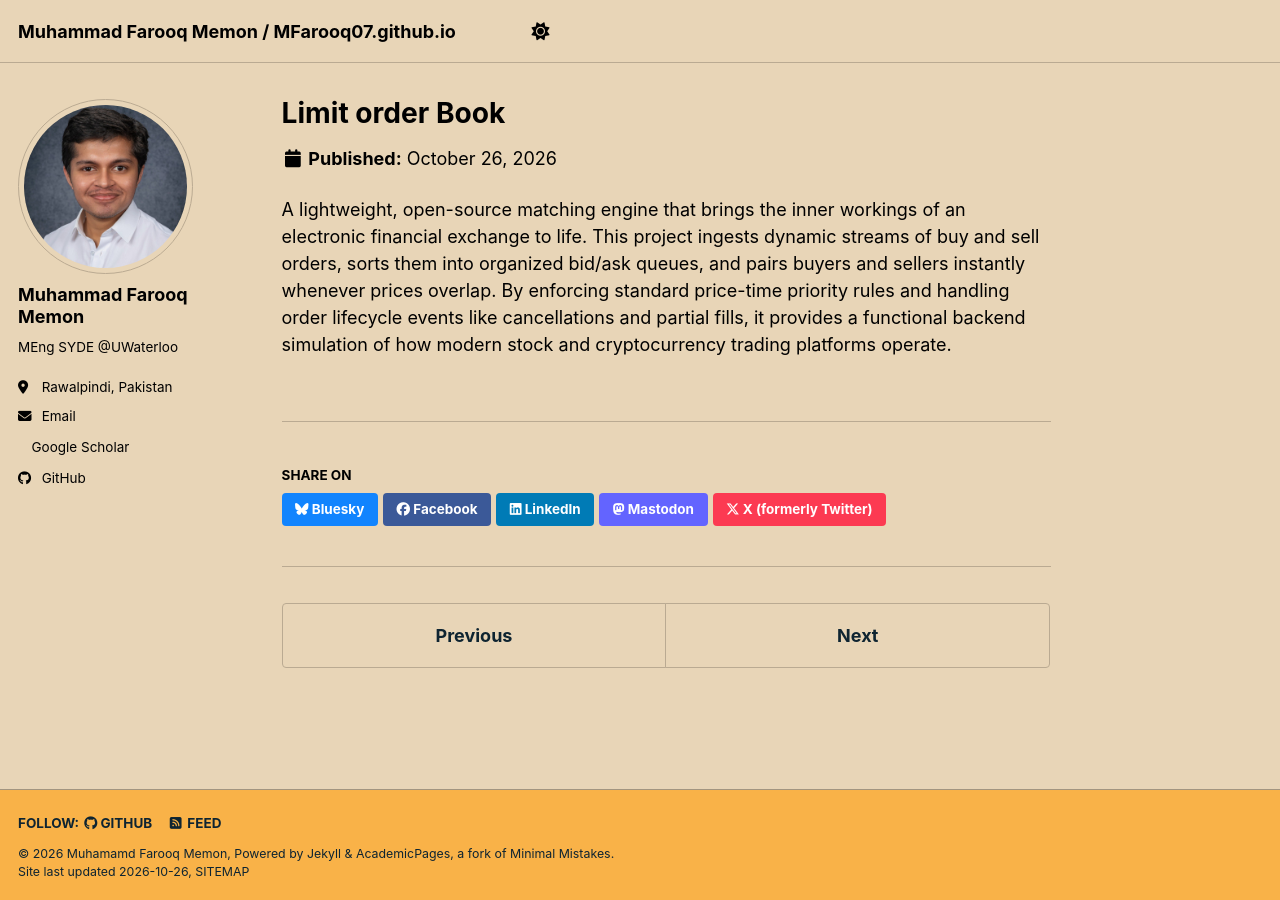
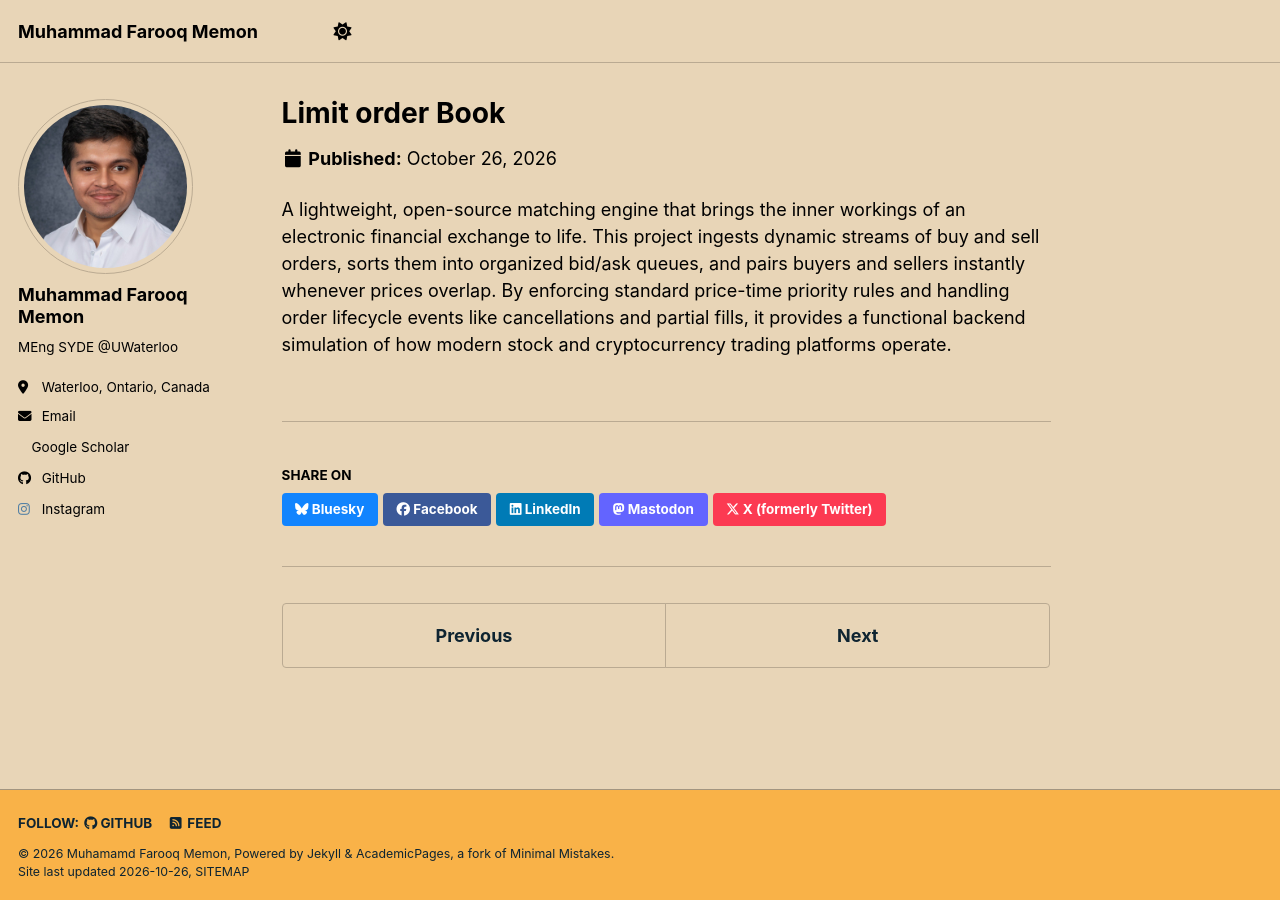
Before and after one commit to MFarooq07/mfarooq07.github.io, a Jekyll site: the page built from _portfolio/portfolio-3.html, in a window 1280 px wide. Built offline with Jekyll 4.4.1, drawn with Linux system fonts in a browser that asks for light colours; a style sheet for code colours, icons or effects is not loaded.

Commit message:
adjusted the widths of the images in portfolio

```diff
--- a/_config.yml
+++ b/_config.yml
@@ -9,7 +9,7 @@
 # Basic Site Settings
 locale                   : "en-US"
 site_theme               : "sunrise" # The available themes options are "default", "air", "sunrise", "mint", "dirt" and "contrast"
-title                    : "Muhammad Farooq Memon / MFarooq07.github.io"
+title                    : "Muhammad Farooq Memon"
 title_separator          : "-"
 name                     : &name "Muhamamd Farooq Memon"
 description              : &description "Muhamamd Farooq Memon's academic portfolio"   # Update this with a general description of your site, this is the default if not overridden by a page
@@ -25,9 +25,9 @@
   # Biographic information
   avatar           : "Farooq pic.jpg"
   name             : "Muhammad Farooq Memon"
-  pronouns         : # example: "she/her"
+  pronouns         : # example: "he/him"
   bio              : "MEng SYDE @UWaterloo"
-  location         : "Rawalpindi, Pakistan"
+  location         : "Waterloo, Ontario, Canada"
   employer         : #""
   uri              : # URL
   email            : "mfmemon@uwaterloo.ca"
@@ -64,7 +64,7 @@
   goodreads        : # Username
   google_plus      : # Username
   keybase          : # Username
-  instagram        : # Username
+  instagram        : "mfarooq_16"
   lastfm           : # Username
   linkedin         : # Username
   mastodon         : # URL
--- a/_portfolio/portfolio-2.html
+++ b/_portfolio/portfolio-2.html
@@ -1,6 +1,6 @@
 ---
 title: "Biomechanical Analysis of Fast bowlers in cricket"
-excerpt: "Biomechanical Analysis of Union College Cricket Club Fast bowlers using various factos constituting the pace of a fast bowler.<br/><img src='/images/capstone.png' style='width: 100%; height: 200px; object-fit: cover; border-radius: 4px;'>"
+excerpt: "Biomechanical Analysis of Union College Cricket Club Fast bowlers using various factos constituting the pace of a fast bowler.<br/><img src='/images/capstone.png' style='width: 350px; height: 200px; object-fit: cover; border-radius: 4px;'>"
 collection: portfolio
 ---
 
--- a/_portfolio/portfolio-3.html
+++ b/_portfolio/portfolio-3.html
@@ -1,6 +1,6 @@
 ---
 title: "Limit order Book"
-excerpt: "Limit order book: Efficient implementation of matching buyers with sellers.<br/><img src='/images/LOB.png' style='width: 100%; height: 200px; object-fit: cover; border-radius: 4px;'>"
+excerpt: "Limit order book: Efficient implementation of matching buyers with sellers.<br/><img src='/images/LOB.png' style='width: 350px; height: 200px; object-fit: cover; border-radius: 4px;'>"
 collection: portfolio
 ---
 
```
